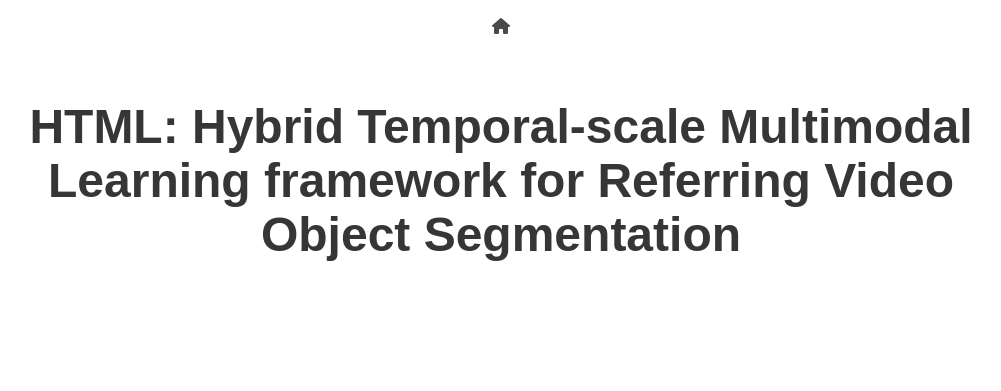
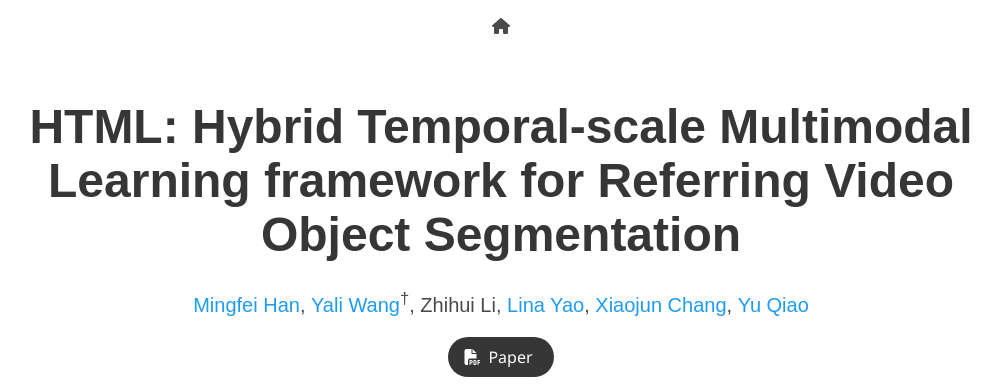
Before and after one commit to youthHan/HTML, a plain HTML site: page index.html in a window 1280 px wide. Shown: the top 391 px of the page, without its empty margins (139-1140 px from the left). Drawn offline with nearby package versions, Linux system fonts and the light colour scheme; some icons are missing; a web font is replaced by a local one.

Commit message:
Update index.html

```diff
--- a/index.html
+++ b/index.html
@@ -3,7 +3,7 @@
 <head>
   <meta charset="utf-8">
   <meta name="description"
-        content="Hybrid Temporal-scale Multimodal Learning framework for Referring Video Object Segmentation.">
+        content="HTML: Hybrid Temporal-scale Multimodal Learning framework for Referring Video Object Segmentation.">
   <meta name="keywords" content="HTML, RVOS, Multimodal Learning, Temporal-scale">
   <meta name="viewport" content="width=device-width, initial-scale=1">
   <title>HTML: Hybrid Temporal-scale Multimodal Learning framework for Referring Video Object Segmentation</title>
@@ -62,6 +62,7 @@
 </nav>
 
 
+
 <section class="hero">
   <div class="hero-body">
     <div class="container is-max-desktop">
@@ -69,12 +70,49 @@
         <div class="column has-text-centered">
           <h1 class="title is-1 publication-title">HTML: Hybrid Temporal-scale Multimodal Learning framework for Referring Video Object Segmentation</h1>
           <div class="is-size-5 publication-authors">
-            <!-- Update the author list here -->
+            <span class="author-block">
+              <a href="https://mingfei.info/">Mingfei Han</a>,</span>
+            <span class="author-block">
+              <a href="https://scholar.google.com/citations?user=hD948dkAAAAJ/">Yali Wang</a><sup>&dagger;</sup>,
+            </span>
+            <span class="author-block">Zhihui Li,
+            </span>
+            <span class="author-block">
+              <a href="https://www.linayao.com/">Lina Yao</a>,
+            </span>
+            <span class="author-block">
+              <a href="https://www.xiaojun.ai/">Xiaojun Chang</a>,
+            </span>
+            <span class="author-block">
+              <a href="http://mmlab.siat.ac.cn/yuqiao/">Yu Qiao</a>
+            </span>
           </div>
 
+          <!-- <div class="is-size-5 publication-authors">
+            <span class="author-block"><sup>1</sup>University of Washington,</span>
+            <span class="author-block"><sup>2</sup>Google Research</span>
+          </div> -->
           <div class="column has-text-centered">
             <div class="publication-links">
-              <!-- Update the links here -->
+              <!-- PDF Link. -->
+              <span class="link-block">
+                <a href="https://mingfei.info/files/ICCV_RVOSv2.pdf"
+                   class="external-link button is-normal is-rounded is-dark">
+                  <span class="icon">
+                      <i class="fas fa-file-pdf"></i>
+                  </span>
+                  <span>Paper</span>
+                </a>
+              </span>
+              <!-- Code Link. -->
+<!--               <span class="link-block">
+                <a class="external-link button is-normal is-rounded is-dark">
+                  <span class="icon">
+                      <i class="fab fa-github"></i>
+                  </span>
+                  <span>Code</span>
+                </a>
+              </span> -->
             </div>
           </div>
         </div>
```
